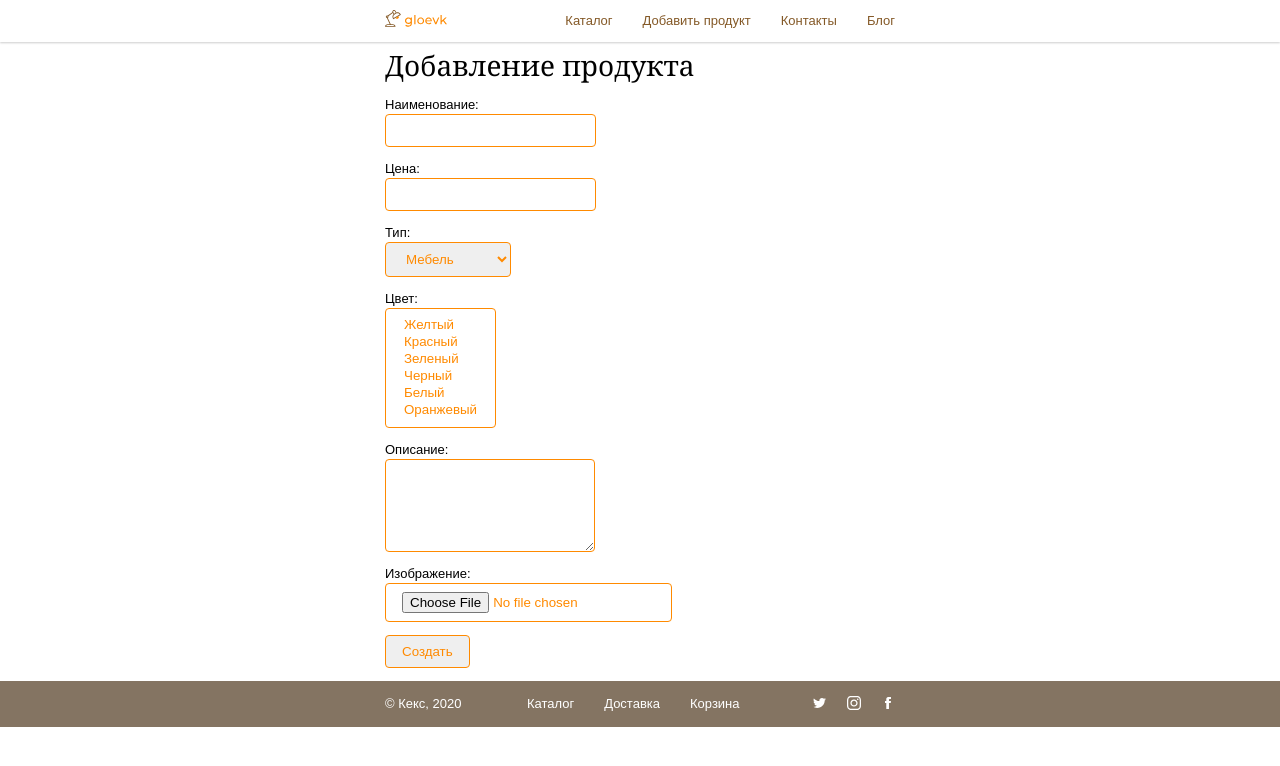
After one commit to vitaliiruskov/60591rvv, a PHP site: page /product_add.php in a window 1280 px wide. The commit adds this page. Shown: the top 766 px of the page. Run offline with PHP 8.4, Linux system fonts and the light colour scheme; data that the repository does not hold is empty.

Commit message:
Задание 15.04.2022 - 21.04.2022

```diff
--- a/components/header.php
+++ b/components/header.php
@@ -14,8 +14,9 @@
         </a>
         <ul class="navigation-list">
           <li><a href="catalog.php">Каталог</a></li>
-          <li><a href="delivery.php">Доставка</a></li>
-          <li><a href="cart.php">Корзина</a></li>
+          <li><a href="product_add.php">Добавить продукт</a></li>
+          <li><a href="contacts.html">Контакты</a></li>
+          <li><a href="blog.html">Блог</a></li>
         </ul>
       </nav>
     </header>
--- /dev/null
+++ b/components/product_form.php
@@ -0,0 +1,44 @@
+<section class="form">
+    <div class="container">
+        <h1 class="catalog-title">Добавление продукта</h1>
+        <form method="post" action="..\product_add.php" enctype="multipart/form-data">
+            <p>
+                <label for="id1">Наименование:</label>
+                <input type="text" name="title" id="id1">
+            </p>
+            <p>
+                <label for="id2">Цена:</label>
+                <input type="text" name="price" id="id2">
+            </p>
+            <p>
+                <label for="id3">Тип:</label>
+                <select name="type" id="id3">
+                    <option value="furniture">Мебель</option>
+                    <option value="lightning">Освещение</option>
+                    <option value="textile">Текстиль</option>
+                    <option value="furniture">Другое</option>
+                </select>
+            </p>
+            <p>
+                <label for="id4">Цвет:</label>
+                <select name="colors[]" multiple size="6" id="id4">
+                    <option value="yellor">Желтый</option>
+                    <option value="red">Красный</option>
+                    <option value="green">Зеленый</option>
+                    <option value="black">Черный</option>
+                    <option value="white">Белый</option>
+                    <option value="orange">Оранжевый</option>
+                </select>
+            </p>
+            <p>
+                <label for="id5">Описание:</label>
+                <textarea name="features" rows="5" id="id5"></textarea>
+            </p>
+            <p>
+                <label for="image" id="id6">Изображение:</label>
+                <input name="img_url" type="file">
+            </p>
+            <p><input type="submit" value="Создать"></p>
+        </form>
+    </div>
+</section>
--- /dev/null
+++ b/product_add.php
@@ -0,0 +1,15 @@
+<?php
+require('dbconnect.php');
+require('components/header.php');
+if ($_POST['title']){
+    if ($_FILES && $_FILES["img_url"]["error"]== UPLOAD_ERR_OK)
+    {
+        $img_url = "img/file".rand(100000, 999999).$_FILES["img_url"]["name"];
+        move_uploaded_file($_FILES["img_url"]["tmp_name"], $img_url);
+
+    }
+    $result = $conn->query("INSERT INTO products(title,type,price,colors,features,img_url)
+                    VALUES ('".$_POST['title']."','".$_POST['type']."',".$_POST['price'].",'".$colors."','".$_POST['features']."','".$img_url."')");
+}
+require('components/product_form.php');
+require('components/footer.php');
--- a/style.css
+++ b/style.css
@@ -24,6 +24,16 @@ body {
   font-family: "Arial", "Helvetica", sans-serif;
   font-size: 13px;
   line-height: 18px;
+}
+
+input, textarea, select{
+  display: flex;
+  padding: 8px 16px;
+  margin: 0 10px 10px 0;
+  color: #ff8a00;
+  border: 1px solid #ff8a00;
+  border-radius: 4px;
+  cursor: pointer;
 }
 
 a {
```
Also changed, not shown: img/file133599Стол.jpg (added), img/file672599тестовыйтовар.jpg (added).
